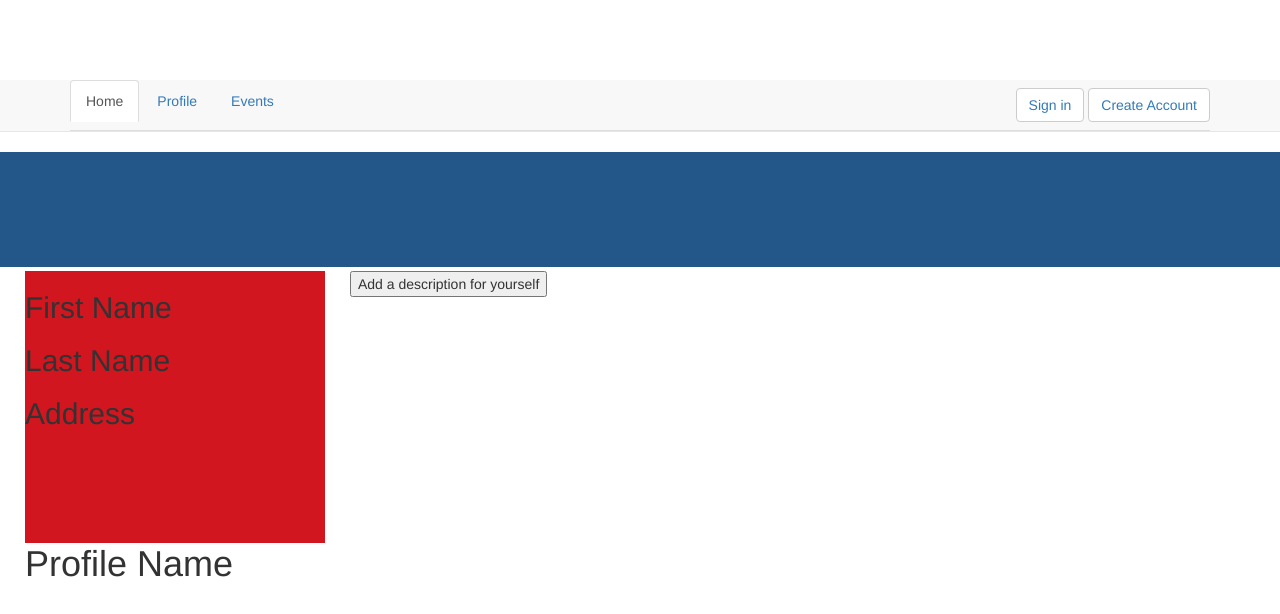
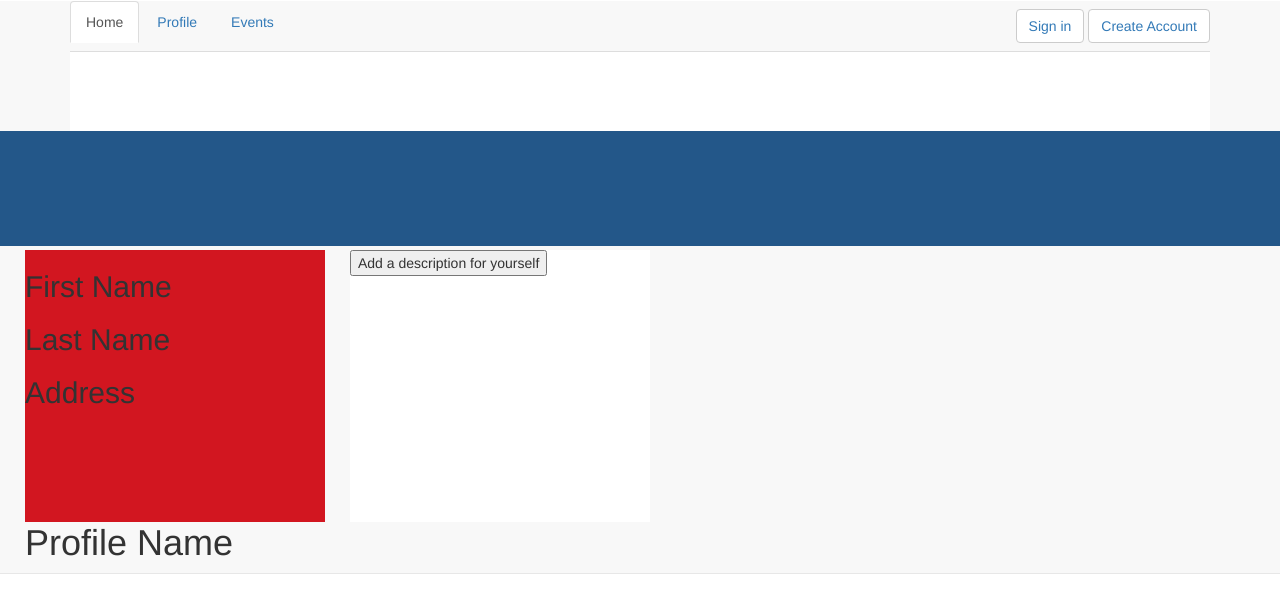
Before and after one commit to deherrera-marques-wm/GamePlan-Php, a PHP site: page /profile.php in a window 1280 px wide. Shown: the top 614 px of the page. Run offline with PHP 8.4, Linux system fonts and the light colour scheme; some libraries are stand-ins or nearby versions.

Commit message:
Put new nav bar on profile page

```diff
--- a/profile.php
+++ b/profile.php
@@ -55,6 +55,17 @@
         <!-- Nothing goes here this is just here to make is so I can have a margin on the <div id="Header"> -->
     </div>
     <div id="Header_Nav">
+        <nav class="navbar navbar-default navbar-static-top">
+            <div class="container">
+                <ul class="nav nav-tabs">
+                    <li role="presentation" class="active"><a href="index.php">Home</a></li>
+                    <li role="presentation"><a href="profile.php">Profile</a></li>
+                    <li role="presentation"><a href="Ticket_Page.php">Events</a></li>
+                    <div id="signlogin">
+                        <button type="button" class="btn btn-default navbar-btn"><a href="loginPage.php"> Sign in</a></button>
+                        <button type="button" class="btn btn-default navbar-btn"><a href="createAccount.php"> Create Account</a></button>
+                    </div>
+                </ul>
         <div id="Header">
             <!-- script link for highlight for picture and following header. -->
             <script>
@@ -71,20 +82,6 @@
             </a>
             <!-- Main Header should go here -->
         </div>
-        <div id="Navigation">
-            <!-- everything navigation goes here (other than signing up and logging out and creating new accounts) -->
-            <nav class="navbar navbar-default navbar-static-top">
-                <div class="container">
-                    <ul class="nav nav-tabs">
-                        <li role="presentation" class="active"><a href="index.php">Home</a></li>
-                        <li role="presentation"><a href="profile.php">Profile</a></li>
-                        <li role="presentation"><a href="Ticket_Page.php">Events</a></li>
-                        <div id="signlogin">
-                            <button type="button" class="btn btn-default navbar-btn"><a href="loginPage.php"> Sign in</a></button>
-                            <button type="button" class="btn btn-default navbar-btn"><a href="createAccount.php"> Create Account</a></button>
-                        </div>
-                    </ul>
-        </div>
     </div>
     <div id="Name"></div>
     <!-- Actual page goes here -->
@@ -96,7 +93,7 @@
         <h2>Address</h2>
     </div>
     <div id="description">
-        <button onclick="prompt1()">Add a description for yourself</button><div id="bio1" style="margin-top: 5px;"></div>
+        <button onclick="prompt1()">Add a description for yourself</button><div id="bio1" style="margin-top: 5px; word-wrap: break-word"></div>
     </div>
     <h1 style="margin-top: 277px; margin-left: 25px;">Profile Name</h1>
 </div>
```
